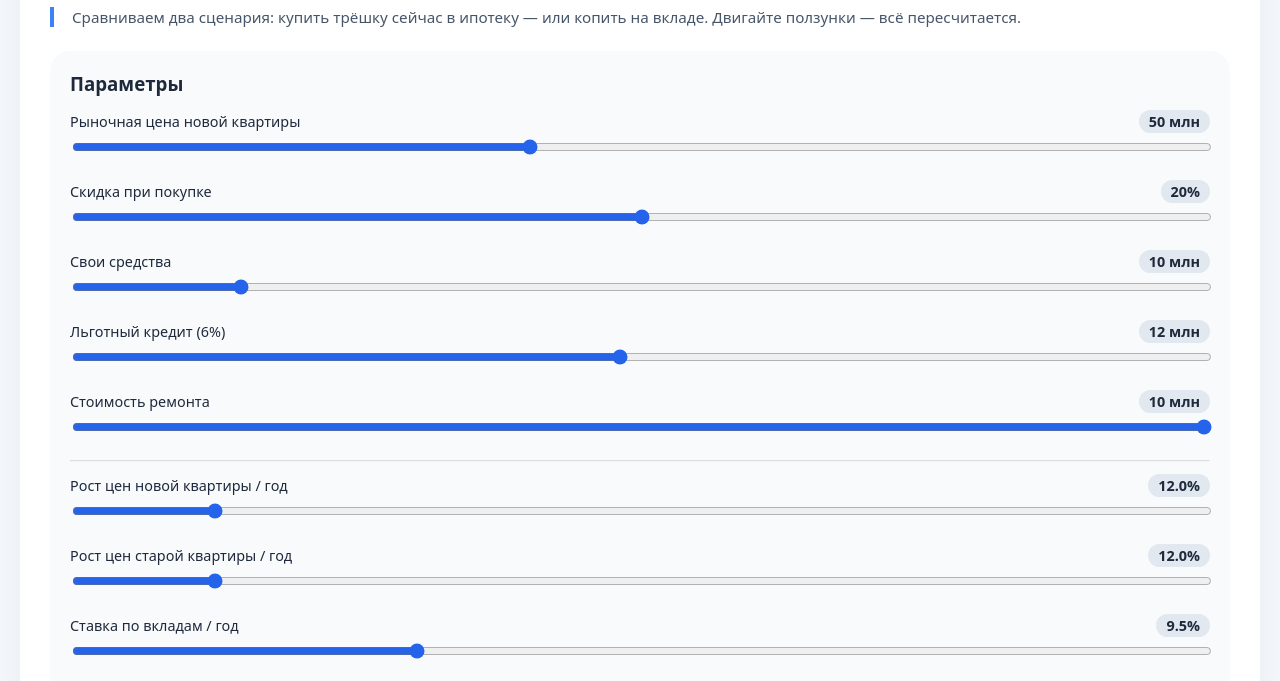
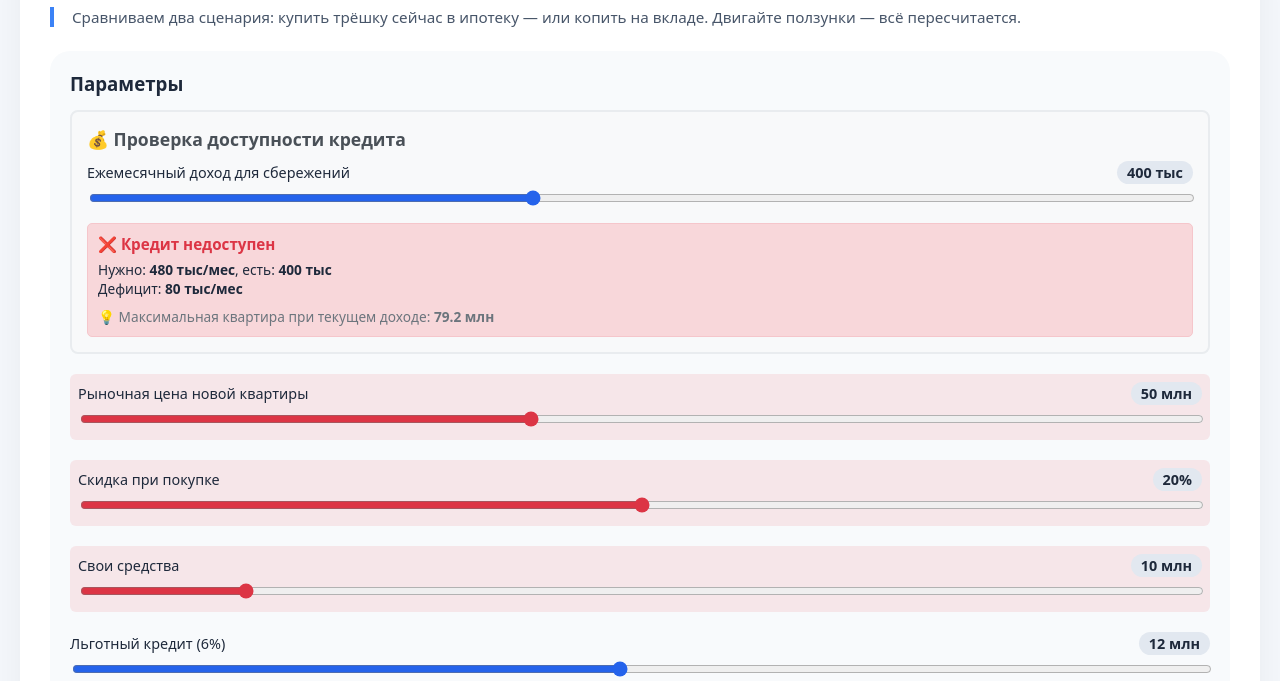
Before and after one commit to nshapovalov/mortgage-calc, a website: page index.html in a window 1280 px wide. Shown: the part 88-769 px from the top of the page. Drawn offline with nearby package versions, Linux system fonts and the light colour scheme.

Commit message:
refactor: update slider labels and styles
Co-Authored-By: Claude Sonnet 4.6 <noreply@anthropic.com>

```diff
--- a/index.html
+++ b/index.html
@@ -29,6 +29,20 @@
         <!-- Левая панель: параметры -->
         <div class="controls">
             <h3 style="margin:0 0 14px;">Параметры</h3>
+
+            <!-- Блок проверки доступности -->
+            <div class="affordability-check" style="background: #f8f9fa; border: 2px solid #e9ecef; border-radius: 8px; padding: 15px; margin-bottom: 20px;">
+                <h4 style="margin: 0 0 10px; color: #495057;">💰 Проверка доступности кредита</h4>
+
+                <div class="control-group">
+                    <label>Ежемесячный доход для сбережений <span class="value-display" id="savingsVal">400 тыс</span></label>
+                    <input type="range" id="savingsMonthly" min="0" max="1000" value="400" step="10">
+                </div>
+
+                <div id="affordabilityResult" style="margin-top: 10px; padding: 10px; border-radius: 5px;">
+                    <!-- Результат проверки доступности -->
+                </div>
+            </div>
 
             <div class="control-group">
                 <label>Рыночная цена новой квартиры <span class="value-display" id="p0Val">50 млн</span></label>
@@ -86,10 +100,6 @@
             <div class="control-group">
                 <label>Горизонт планирования <span class="value-display" id="TVal">5 лет</span></label>
                 <input type="range" id="T" min="3" max="10" value="5" step="1">
-            </div>
-            <div class="control-group">
-                <label>Ежемес. сбережения без ипотеки <span class="value-display" id="savingsVal">400 тыс</span></label>
-                <input type="range" id="savings" min="0" max="1000" value="400" step="10">
             </div>
 
             <hr>
--- a/js/ui.js
+++ b/js/ui.js
@@ -2,7 +2,7 @@
 
 (function() {
 
-var INPUT_IDS = ['p0', 'discount', 'equity', 'l1', 'repair', 'g_new', 'g_old', 'r', 't1', 'T', 's0', 'i2', 'savings'];
+var INPUT_IDS = ['savingsMonthly', 'p0', 'discount', 'equity', 'l1', 'repair', 'g_new', 'g_old', 'r', 't1', 'T', 's0', 'i2'];
 
 // ─── Объяснения показателей (открываются по кнопке ?) ────────────────────────
 
@@ -116,7 +116,7 @@ function getValues() {
         i2:             +document.getElementById('i2').value / 100,
         i1:             0.06,
         repayL1Early:   document.getElementById('repayL1Early').checked,
-        savingsMonthly: +document.getElementById('savings').value / 1000,
+        savingsMonthly: +document.getElementById('savingsMonthly').value / 1000,
     };
 }
 
@@ -351,11 +351,77 @@ function buildTornadoData(v) {
 
 // ─── Главный цикл ─────────────────────────────────────────────────────────────
 
+function updateAffordabilityCheck(res) {
+    var v = res.v;
+    var maxMonthlyPayment = v.savingsMonthly;  // максимальный ежемесячный платеж = доходу
+    var maxAnnualPercent = maxMonthlyPayment * 12;  // максимальный годовой процент
+
+    // Рассчитаем максимальные кредиты при текущих ставках
+    var maxL1 = Math.min(25, maxAnnualPercent / v.i1);  // ограничено ползунком
+    var remainingPercent = Math.max(0, maxAnnualPercent - maxL1 * v.i1);
+    var maxL2 = remainingPercent / v.i2;
+
+    // Максимальная сумма покупки
+    var maxTotal = v.equity + maxL1 + maxL2 + v.repair;
+    var maxP0 = maxTotal / (1 - v.discount/100);
+
+    // Текущий расчет: полный ежемесячный процент = льготный + дорогой
+    var currentMonthlyPercent = (res.I1 + res.I2) / 12;
+    var isAffordable = currentMonthlyPercent <= v.savingsMonthly;
+
+    // Подсветка проблемных ползунков красным
+    var problemSliders = [];
+    if (v.l1 > maxL1) problemSliders.push('l1');
+    if (res.L2 > maxL2) problemSliders.push('p0', 'discount', 'equity', 'repair');
+
+    // Сброс стилей всех ползунков
+    ['p0', 'discount', 'equity', 'l1', 'repair'].forEach(function(id) {
+        var slider = document.getElementById(id);
+        if (slider) {
+            if (problemSliders.indexOf(id) >= 0) {
+                slider.style.accentColor = '#dc3545';
+                slider.parentElement.style.backgroundColor = 'rgba(220, 53, 69, 0.1)';
+                slider.parentElement.style.borderRadius = '6px';
+                slider.parentElement.style.padding = '8px';
+            } else {
+                slider.style.accentColor = '';
+                slider.parentElement.style.backgroundColor = '';
+                slider.parentElement.style.borderRadius = '';
+                slider.parentElement.style.padding = '';
+            }
+        }
+    });
+
+    var resultDiv = document.getElementById('affordabilityResult');
+    if (isAffordable) {
+        resultDiv.innerHTML =
+            '<div style="color: #28a745; font-weight: bold;">✅ Кредит доступен</div>' +
+            '<div style="font-size: 0.9em; margin-top: 5px;">' +
+            'Ежемесячный платеж: <b>' + (currentMonthlyPercent * 1000).toFixed(0) + ' тыс</b> из ' + (v.savingsMonthly * 1000).toFixed(0) + ' тыс доступных<br>' +
+            'Запас: <b>' + ((v.savingsMonthly - currentMonthlyPercent) * 1000).toFixed(0) + ' тыс/мес</b>' +
+            '</div>';
+        resultDiv.style.backgroundColor = '#d4edda';
+        resultDiv.style.border = '1px solid #c3e6cb';
+    } else {
+        var deficit = currentMonthlyPercent - v.savingsMonthly;
+        resultDiv.innerHTML =
+            '<div style="color: #dc3545; font-weight: bold;">❌ Кредит недоступен</div>' +
+            '<div style="font-size: 0.9em; margin-top: 5px;">' +
+            'Нужно: <b>' + (currentMonthlyPercent * 1000).toFixed(0) + ' тыс/мес</b>, есть: <b>' + (v.savingsMonthly * 1000).toFixed(0) + ' тыс</b><br>' +
+            'Дефицит: <b>' + (deficit * 1000).toFixed(0) + ' тыс/мес</b><br>' +
+            '<div style="margin-top: 8px; color: #6c757d;">💡 Максимальная квартира при текущем доходе: <b>' + maxP0.toFixed(1) + ' млн</b></div>' +
+            '</div>';
+        resultDiv.style.backgroundColor = '#f8d7da';
+        resultDiv.style.border = '1px solid #f5c6cb';
+    }
+}
+
 function updateUI() {
     var v   = getValues();
     var res = Calc.calculate(v);
 
     updateSliderLabels(v);
+    updateAffordabilityCheck(res);
 
     // Обновляем динамические заголовки
     var h = document.getElementById('chartFinalTitle');
@@ -368,10 +434,10 @@ function updateUI() {
     renderSavingsImpact(res);
 
     var warning = document.getElementById('warningMessage');
-    if (res.L2 > 0 && Calc.fv(v.s0, v.g, v.t1) < res.L2) {
+    if (res.L2 > 0 && Calc.fv(v.s0, v.g_old, v.t1) < res.L2) {
         warning.style.display = 'block';
         warning.textContent = '⚠ Выручка от продажи квартиры через ' + v.t1 + ' лет ('
-            + fmt(Calc.fv(v.s0, v.g, v.t1)) + ' млн) < долга ('
+            + fmt(Calc.fv(v.s0, v.g_old, v.t1)) + ' млн) < долга ('
             + fmt(res.L2) + ' млн). Нехватка учтена через повышенную ставку.';
     } else {
         warning.style.display = 'none';
--- a/styles.css
+++ b/styles.css
@@ -14,6 +14,37 @@ h1 { margin: 0 0 10px; font-weight: 600; font-size: 1.9rem; color: #0f172a; }
 .subtitle {
     font-size: 0.95rem; color: #475569; margin-bottom: 24px;
     border-left: 4px solid #3b82f6; padding-left: 18px;
+}
+
+/* Affordability Check */
+.affordability-check {
+    background: linear-gradient(135deg, #f8f9fa 0%, #e9ecef 100%);
+    border: 2px solid #dee2e6;
+    border-radius: 12px;
+    padding: 18px;
+    margin-bottom: 24px;
+    position: relative;
+}
+
+.affordability-check h4 {
+    margin: 0 0 12px;
+    color: #495057;
+    font-size: 1.1em;
+    display: flex;
+    align-items: center;
+    gap: 8px;
+}
+
+.affordability-check .control-group {
+    margin-bottom: 12px;
+}
+
+#affordabilityResult {
+    border-radius: 8px;
+    font-size: 0.95em;
+    line-height: 1.4;
+    transition: all 0.3s ease;
+    padding: 10px;
 }
 
 /* Layout */
```
